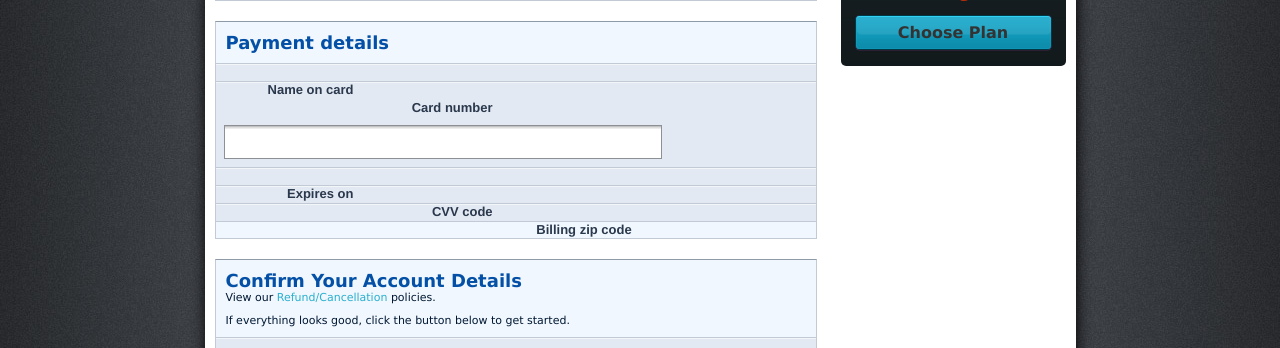
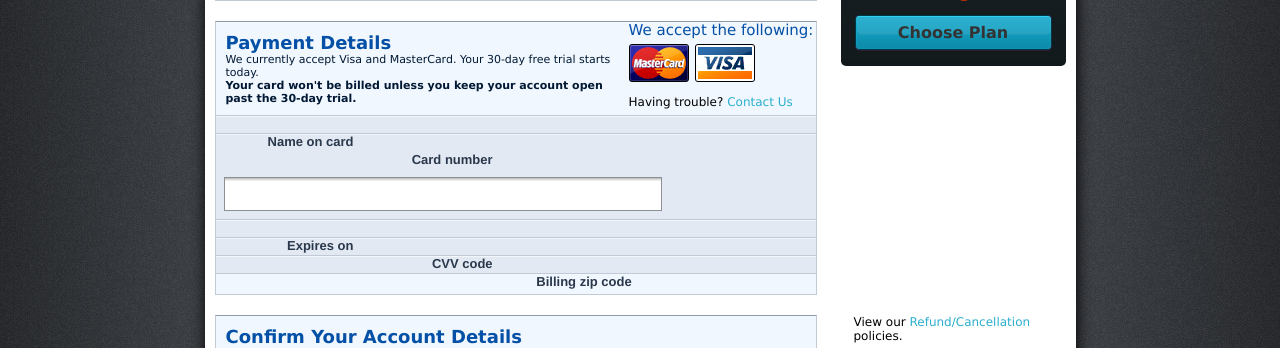
Before and after one commit to ezl/chromano_trial, a Django app: template templates/register.html in a window 1280 px wide. Shown: the part 219-567 px from the top of the page. Run offline with Django 3.2, Linux system fonts and the light colour scheme; the template is opened without the code that fills it, so the values that code supplies are empty; parts of the project's set-up code (start-up, migrations or seed data) failed here and were passed over; some libraries are stand-ins or nearby versions.

Commit message:
update /register

```diff
--- a/static/css/style.css
+++ b/static/css/style.css
@@ -74,9 +74,12 @@ form strong { font-weight:bold; }
 .static h2 { font-size: 18px; }
 
 .register .sub-plan { margin: 0; } /* override .sub-plan */
-.register .errorlist { float: right; color: red; font-size: 12px; margin-right: 50px; }
+.register footer .errorlist { margin:0; padding:10px; font-weight:bold; }
+.register .errorlist { color: red; font-size: 12px; margin-bottom: 6px; margin-left: 139px; }
 .register button { margin: 10px; }
 #id_card_cvv { width: 100px; }
+#register-note { font-size:12px; }
+#register-note h3 { color:#0350A6; font-size:15px; margin-bottom: 5px; }
 
 /* generic forms style */
 form > section { -moz-border-radius: 5px; background-color: #F1F7FE; border-color: #8F9AA7 #C1CAD5 #C1CAD5; border-right: 1px solid #C1CAD5; border-style: solid; border-width: 1px; margin-bottom: 20px; width: 600px; }
--- a/templates/register.html
+++ b/templates/register.html
@@ -31,10 +31,17 @@
     </section>
 
     {% if not form.free %}
+    <div id="register-note" class="right grid-200">
+      <h3>We accept the following:</h3>
+      <img src="/static/images/plans_cc.png" alt="" />
+      <p style="margin-top: 10px;">Having trouble? <a href="{% url monitor.views.contact %}">Contact Us</a></p>
+    </div>
     <section>
       <header>
-        <h2>Payment details</h2>
-        <h3></h3>
+        <h2>Payment Details</h2>
+        <h3>We currently accept Visa and MasterCard. Your 30-day free trial starts today.<br>
+									<b>Your card won't be billed unless you keep your account open past the 30-day trial.</b>
+				</h3>
       </header>
       <div>
           {{ form.card_holder.errors }}
@@ -68,10 +75,12 @@
     </section>
     {% endif %}
 
+    <div class="right grid-200" style="font-size: 12px;">
+        <h3>View our <a href="{% url refund %}">Refund/Cancellation</a> policies.</h3>
+    </div>
     <section>
       <header>
         <h2>Confirm Your Account Details</h2>
-        <h3>View our <a href="{% url refund %}">Refund/Cancellation</a> policies.</h3>
         <h3>If everything looks good, click the button below to get started.</h3>
       </header>
       <div>
```
